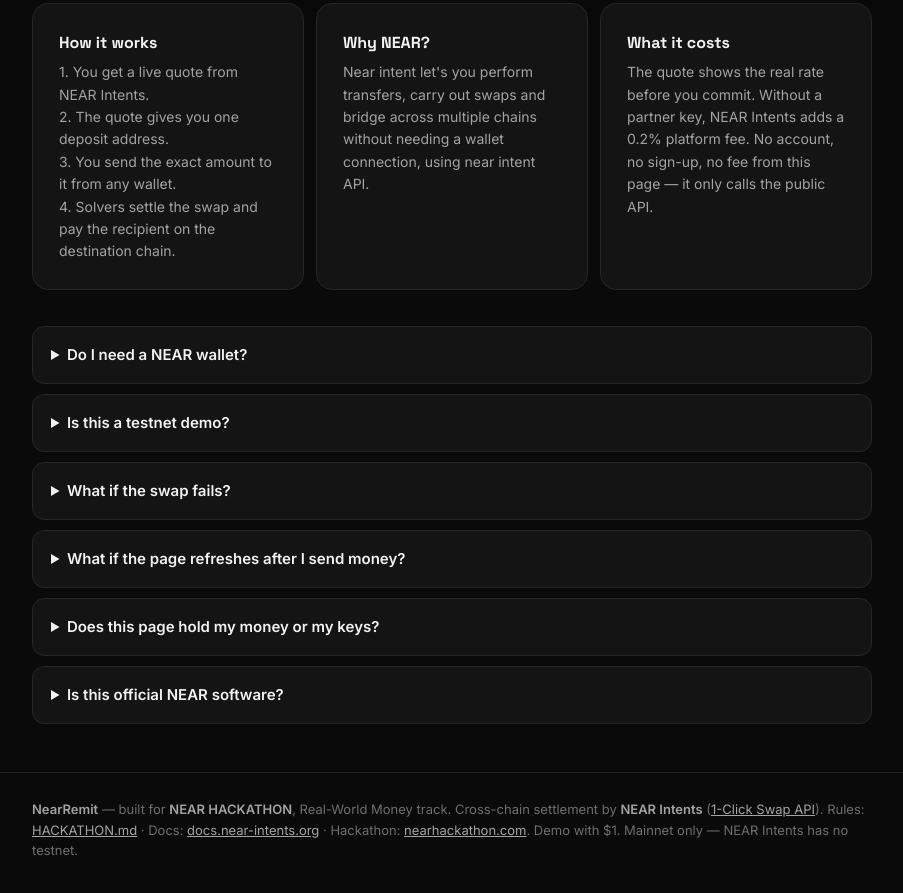
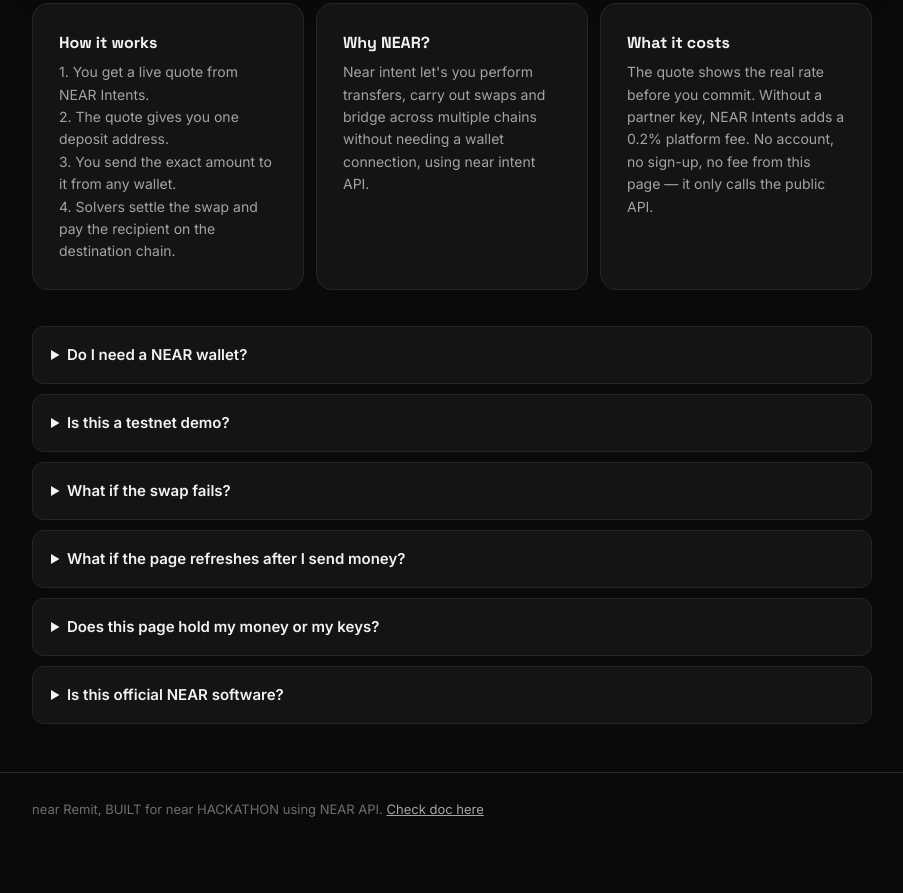
Before and after one commit to mrcruz002/near-remit, a plain HTML site: page index.html in a window 1280 px wide. Shown: the part 1634-2527 px from the top of the page, without its empty margins (188-1091 px from the left). After the commit the page ends 2494 px from the top, so only its background shows below. Drawn offline with Linux system fonts and the light colour scheme; no server answers.

Commit message:
Footer: near Remit, BUILT for near HACKATHON using NEAR API. Check doc here

```diff
--- a/index.html
+++ b/index.html
@@ -278,9 +278,7 @@
 
 <footer>
   <div class="wrap">
-    <b>NearRemit</b> — built for <b>NEAR HACKATHON</b>, Real-World Money track. Cross-chain settlement by <b>NEAR Intents</b> (<a href="https://docs.near-intents.org/integration/distribution-channels/1click-api/quickstart/introduction">1-Click Swap API</a>).
-    Rules: <a href="https://nearhackathon.com/HACKATHON.md">HACKATHON.md</a> · Docs: <a href="https://docs.near-intents.org">docs.near-intents.org</a> · Hackathon: <a href="https://nearhackathon.com">nearhackathon.com</a>.
-    Demo with $1. Mainnet only — NEAR Intents has no testnet.
+    near Remit, BUILT for near HACKATHON using NEAR API. <a href="https://docs.near-intents.org/integration/distribution-channels/1click-api/quickstart/introduction">Check doc here</a>
   </div>
 </footer>
 <script src="app.js?v=340c568c"></script>
```
